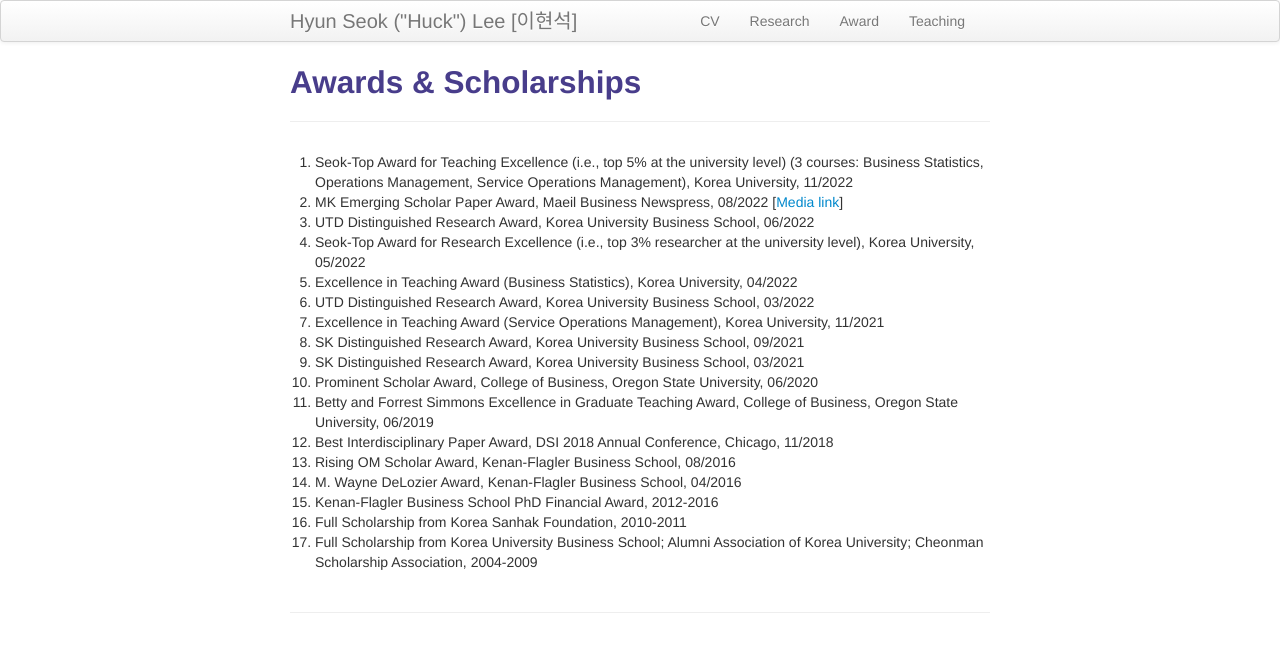
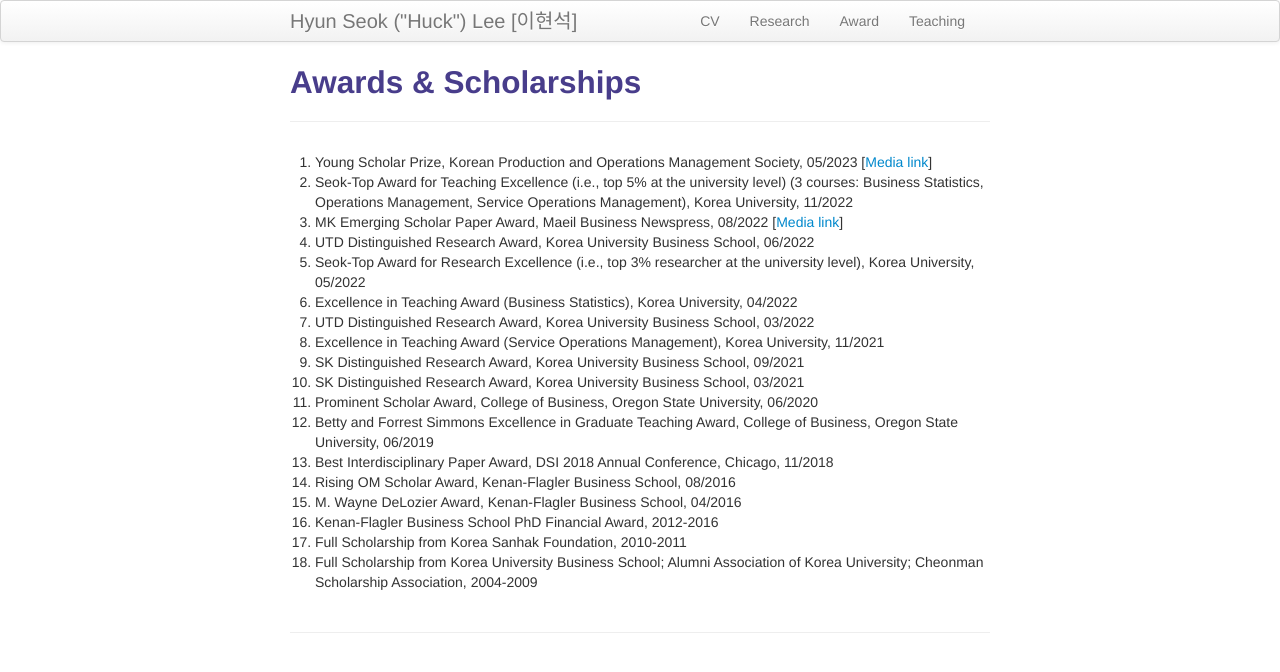
Before and after one commit to lordya2/lordya2.github.io, a Jekyll site: the page built from pages/award.md, in a window 1280 px wide. Shown: the top 672 px of the page. Built offline with Jekyll 4.4.1, drawn with Linux system fonts in a browser that asks for light colours.

Commit message:
Update award.md

```diff
--- a/pages/award.md
+++ b/pages/award.md
@@ -6,23 +6,24 @@ description: Hyun Seok ("Huck") Lee's Awards
 
 
 <!-- ### <u>Awards </u>-->
-1. Seok-Top Award for Teaching Excellence (i.e., top 5% at the university level) (3 courses: Business Statistics, Operations Management, Service Operations Management), Korea University, 11/2022
-2. MK Emerging Scholar Paper Award, Maeil Business Newspress, 08/2022 [[Media link](https://www.mk.co.kr/news/economy/view/2022/08/732544/)]
-3. UTD Distinguished Research Award, Korea University Business School, 06/2022
-4. Seok-Top Award for Research Excellence (i.e., top 3% researcher at the university level), Korea University, 05/2022
-5. Excellence in Teaching Award (Business Statistics), Korea University, 04/2022
-6. UTD Distinguished Research Award, Korea University Business School, 03/2022
-7. Excellence in Teaching Award (Service Operations Management), Korea University, 11/2021
-8. SK Distinguished Research Award, Korea University Business School, 09/2021
-9. SK Distinguished Research Award, Korea University Business School, 03/2021
-10. Prominent Scholar Award, College of Business, Oregon State University, 06/2020
-11. Betty and Forrest Simmons Excellence in Graduate Teaching Award, College of Business, Oregon State University, 06/2019
-12. Best Interdisciplinary Paper Award, DSI 2018 Annual Conference, Chicago, 11/2018
-13. Rising OM Scholar Award, Kenan-Flagler Business School, 08/2016
-14. M. Wayne DeLozier Award, Kenan-Flagler Business School, 04/2016
-15. Kenan-Flagler Business School PhD Financial Award, 2012-2016
-16. Full Scholarship from Korea Sanhak Foundation, 2010-2011
-17. Full Scholarship from Korea University Business School; Alumni Association of Korea University; Cheonman Scholarship Association, 2004-2009
+1. Young Scholar Prize, Korean Production and Operations Management Society, 05/2023 [[Media link](https://www.mbn.co.kr/news/economy/4925531)]
+2. Seok-Top Award for Teaching Excellence (i.e., top 5% at the university level) (3 courses: Business Statistics, Operations Management, Service Operations Management), Korea University, 11/2022
+3. MK Emerging Scholar Paper Award, Maeil Business Newspress, 08/2022 [[Media link](https://www.mk.co.kr/news/economy/view/2022/08/732544/)]
+4. UTD Distinguished Research Award, Korea University Business School, 06/2022
+5. Seok-Top Award for Research Excellence (i.e., top 3% researcher at the university level), Korea University, 05/2022
+6. Excellence in Teaching Award (Business Statistics), Korea University, 04/2022
+7. UTD Distinguished Research Award, Korea University Business School, 03/2022
+8. Excellence in Teaching Award (Service Operations Management), Korea University, 11/2021
+9. SK Distinguished Research Award, Korea University Business School, 09/2021
+10. SK Distinguished Research Award, Korea University Business School, 03/2021
+11. Prominent Scholar Award, College of Business, Oregon State University, 06/2020
+12. Betty and Forrest Simmons Excellence in Graduate Teaching Award, College of Business, Oregon State University, 06/2019
+13. Best Interdisciplinary Paper Award, DSI 2018 Annual Conference, Chicago, 11/2018
+14. Rising OM Scholar Award, Kenan-Flagler Business School, 08/2016
+15. M. Wayne DeLozier Award, Kenan-Flagler Business School, 04/2016
+16. Kenan-Flagler Business School PhD Financial Award, 2012-2016
+17. Full Scholarship from Korea Sanhak Foundation, 2010-2011
+18. Full Scholarship from Korea University Business School; Alumni Association of Korea University; Cheonman Scholarship Association, 2004-2009
 
 <!--
 [click here for the most recent version of the paper]({{ BASE_PATH}}/pages/working_papers/sample-working-paper.pdf)
```
